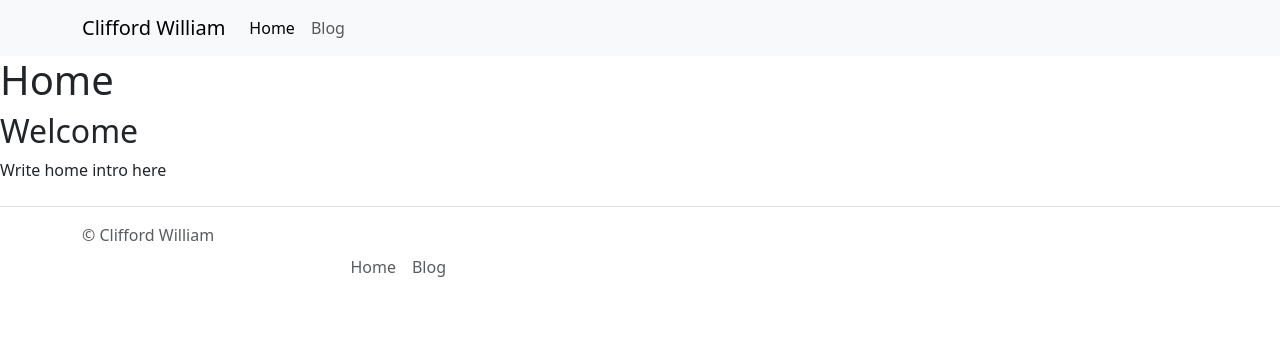
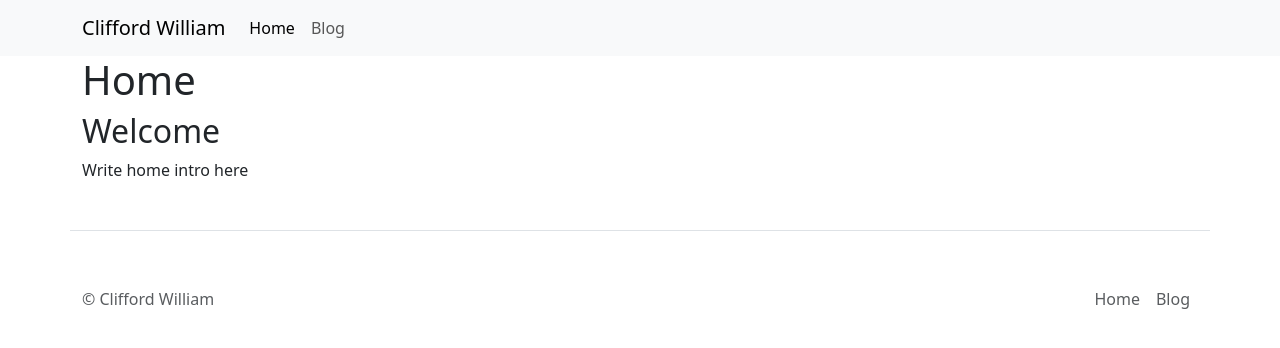
Before and after one commit to cliffordwilliam/my_archive, a Jekyll site: the page built from index.md, in a window 1280 px wide. Shown: the top 348 px of the page. Built offline with Jekyll 4.4.1, drawn with Linux system fonts in a browser that asks for light colours.

Commit message:
layout edits

```diff
--- a/_layouts/default.html
+++ b/_layouts/default.html
@@ -31,12 +31,14 @@
       </div>
     </div>
   </nav>
+  <main class="container">
     <h1>{{ page.title }}</h1>
     <section>
       {{ content }}
     </section>
-  <footer class="d-flex flex-wrap justify-content-between align-items-center py-3 my-4 border-top">
-    <div class="container">
+  </main>
+  <footer
+    class="pt-4 my-md-5 pt-md-5 container d-flex flex-wrap justify-content-between align-items-center py-3 my-4 border-top">
     <p class="col-md-4 mb-0 text-body-secondary">&copy; {{ site.author_name }}</p>
 
     <ul class="nav col-md-4 justify-content-end">
@@ -47,7 +49,6 @@
         <a href="{{ '/blog.html' | relative_url }}" class="nav-link px-2 text-body-secondary">Blog</a>
       </li>
     </ul>
-    </div>
   </footer>
 </body>
 
```
Lines whose indentation alone changed are shown as unchanged.
